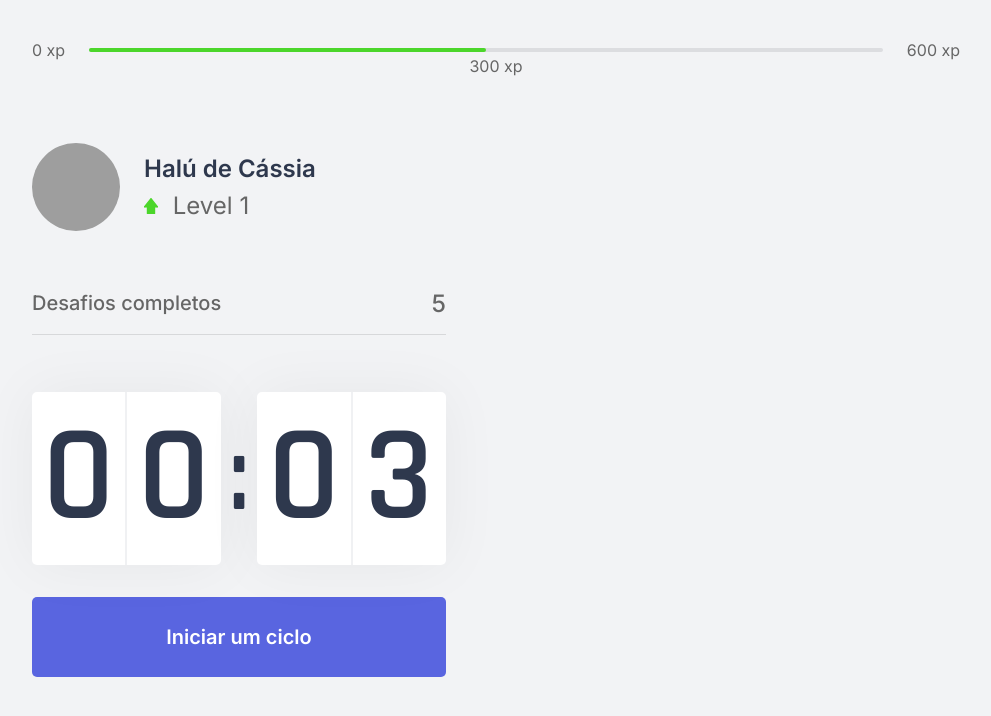
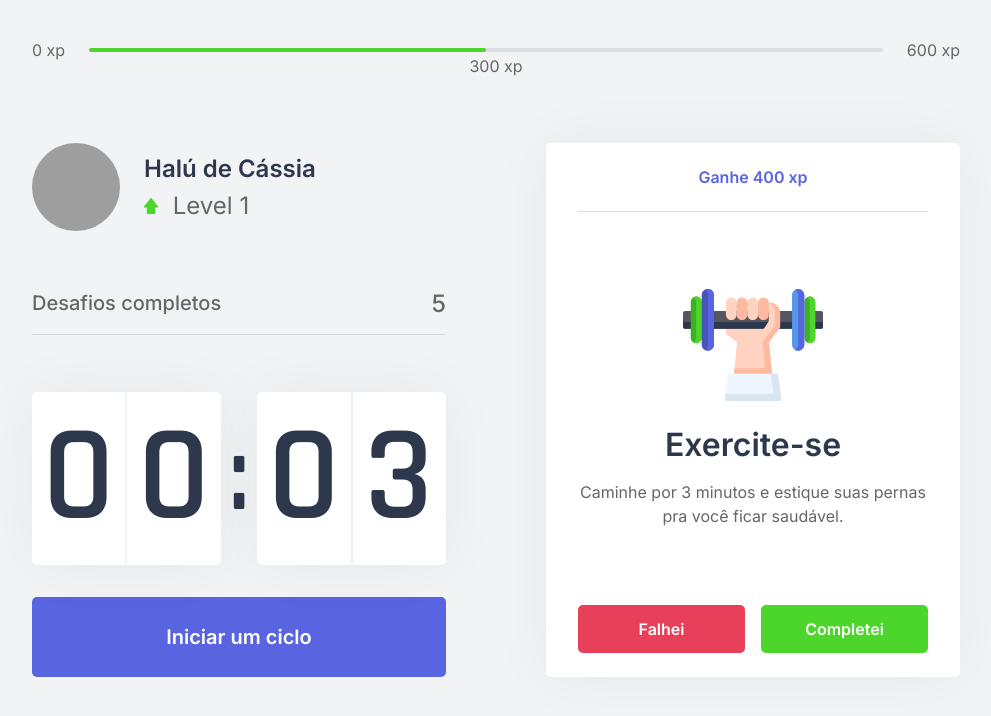
Before and after one commit to HaluDeCassia/remesha-next, a Next.js app: page / in a window 1280 px wide. Shown: the top 716 px of the page, without its empty margins (144-1135 px from the left). Built offline with nearby package versions, Linux system fonts and the light colour scheme; grey boxes are pictures that could not be loaded.

Commit message:
feat: add challenge-box in home

```diff
--- a/src/pages/index.tsx
+++ b/src/pages/index.tsx
@@ -1,6 +1,7 @@
 import React from "react";
 import Head from "next/head";
 
+import { ChallengeBox } from "../components/ChallengeBox";
 import { CompletedChallenges } from "../components/CompletedChallenges";
 import { Countdown } from "../components/Countdown";
 import { ExperienceBar } from "../components/ExperienceBar";
@@ -20,7 +21,9 @@
           <CompletedChallenges />
           <Countdown />
         </div>
-        <div></div>
+        <div>
+          <ChallengeBox />
+        </div>
       </section>
     </div>
   )
```
